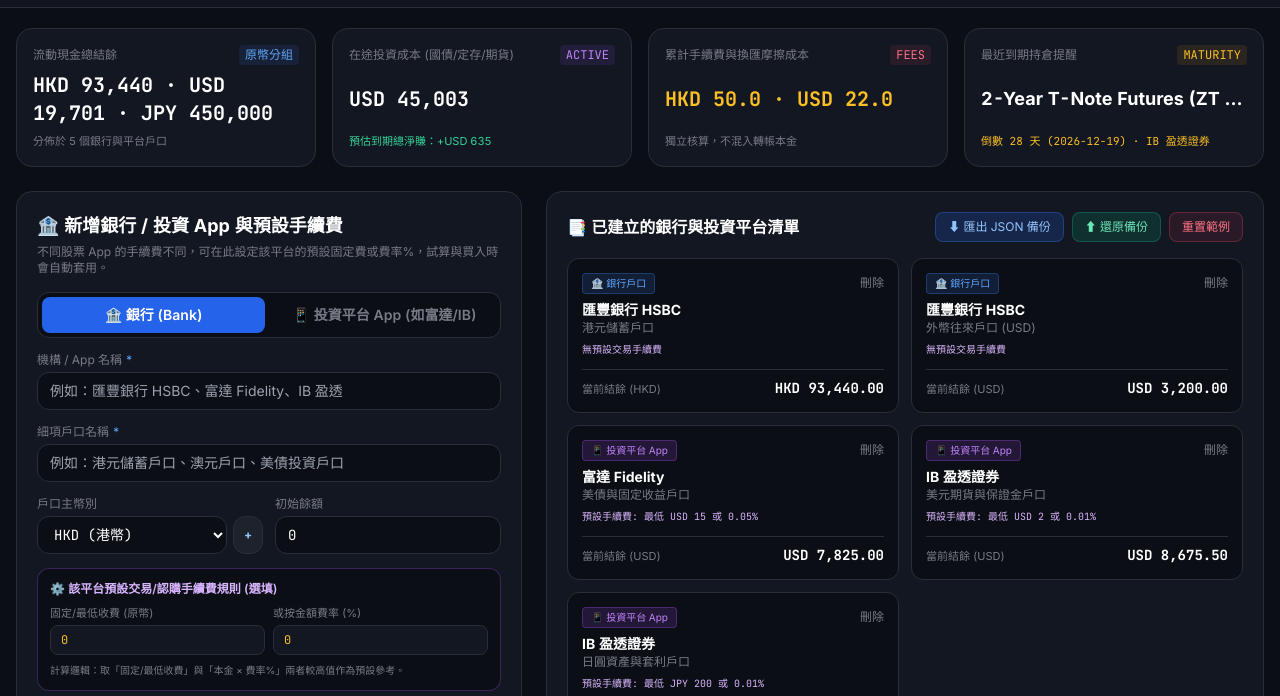
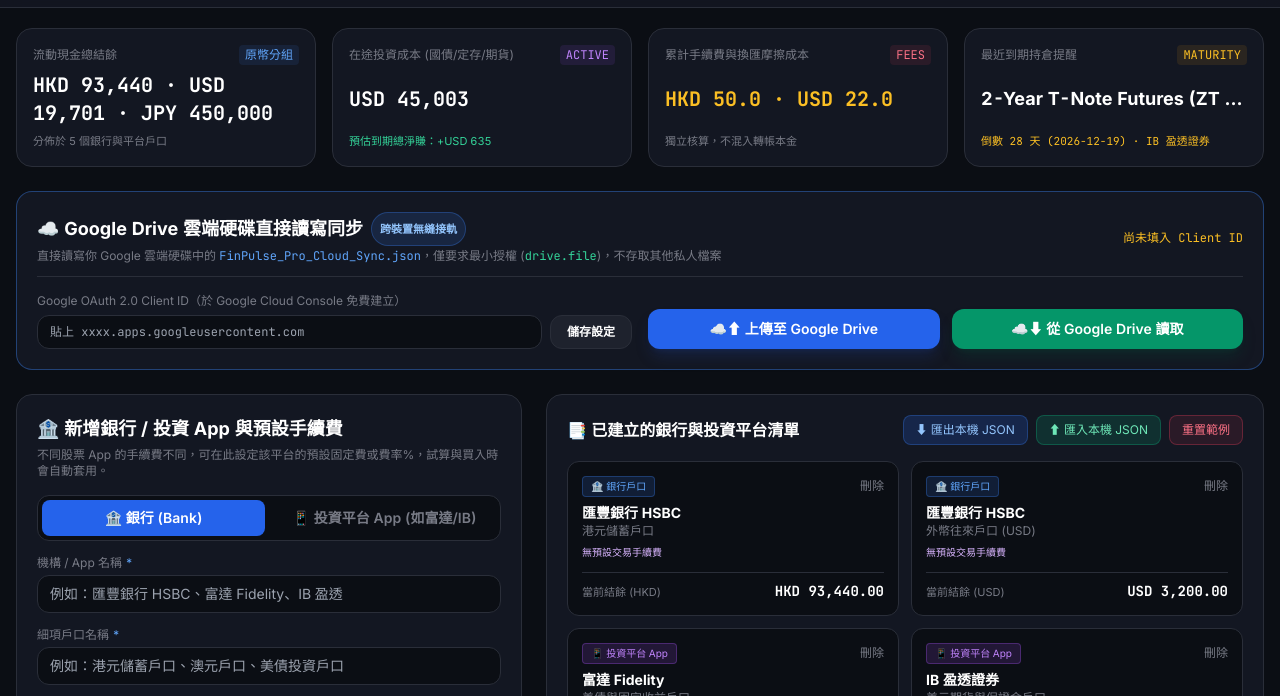
Before and after one commit to erictcc1/finpulse, a plain HTML site: page accounts.html in a window 1280 px wide. Shown: the part 93-789 px from the top of the page. Drawn offline with nearby package versions, Linux system fonts and the light colour scheme.

Commit message:
Update accounts.html
Signed-off-by: erictcc1 <eric.tam999@gmail.com>

```diff
--- a/accounts.html
+++ b/accounts.html
@@ -4,7 +4,7 @@
     <meta charset="UTF-8">
     <meta name="viewport" content="width=device-width, initial-scale=1.0, maximum-scale=1.0, user-scalable=no">
     <meta name="theme-color" content="#0b0e14">
-    <title>平台與手續費設定 · FinPulse Pro</title>
+    <title>平台與雲端同步設定 · FinPulse Pro</title>
     <script src="https://cdn.tailwindcss.com"></script>
     <link rel="preconnect" href="https://fonts.googleapis.com">
     <link rel="preconnect" href="https://fonts.gstatic.com" crossorigin>
@@ -37,6 +37,41 @@
 
     <main class="flex-1 max-w-7xl w-full mx-auto px-3 sm:px-4 pt-5 space-y-6">
         <div id="shared-kpis"></div>
+
+        <!-- Google Drive 雲端硬碟直接讀寫同步專區 -->
+        <section class="bg-terminal-card border border-blue-500/40 rounded-2xl p-4 sm:p-5 space-y-4">
+            <div class="flex flex-wrap items-center justify-between gap-2 pb-3 border-b border-terminal-border">
+                <div>
+                    <h2 class="text-base sm:text-lg font-bold text-white flex items-center gap-2">
+                        <span>☁️ Google Drive 雲端硬碟直接讀寫同步</span>
+                        <span class="text-[11px] px-2 py-0.5 rounded-full bg-blue-500/15 text-blue-300 border border-blue-500/30">跨裝置無縫接軌</span>
+                    </h2>
+                    <p class="text-xs text-terminal-muted mt-0.5">直接讀寫你 Google 雲端硬碟中的 <code class="text-blue-400">FinPulse_Pro_Cloud_Sync.json</code>，僅要求最小授權 (<code class="text-emerald-400">drive.file</code>)，不存取其他私人檔案</p>
+                </div>
+                <div id="page-cloud-sync-badge" class="text-xs font-mono text-amber-400"></div>
+            </div>
+
+            <div class="grid grid-cols-1 lg:grid-cols-12 gap-4 items-end">
+                <div class="lg:col-span-6 space-y-1.5">
+                    <label class="block text-xs text-terminal-muted">Google OAuth 2.0 Client ID（於 Google Cloud Console 免費建立）</label>
+                    <div class="flex gap-2">
+                        <input type="text" id="page-gdrive-client-id" placeholder="貼上 xxxx.apps.googleusercontent.com" class="flex-1 bg-terminal-bg border border-terminal-border rounded-xl px-3 py-2 text-xs font-mono text-white focus:outline-none focus:border-blue-500">
+                        <button type="button" onclick="savePageGDriveClientId()" class="px-4 py-2 rounded-xl bg-terminal-hover hover:bg-blue-600 border border-terminal-border text-xs font-semibold text-white transition shrink-0">
+                            儲存設定
+                        </button>
+                    </div>
+                </div>
+
+                <div class="lg:col-span-6 grid grid-cols-2 gap-3">
+                    <button type="button" onclick="uploadToGoogleDrive()" class="py-2.5 px-4 rounded-xl bg-blue-600 hover:bg-blue-500 text-white font-semibold text-xs sm:text-sm shadow-lg shadow-blue-900/30 transition">
+                        ☁️⬆ 上傳至 Google Drive
+                    </button>
+                    <button type="button" onclick="downloadFromGoogleDrive()" class="py-2.5 px-4 rounded-xl bg-emerald-600 hover:bg-emerald-500 text-white font-semibold text-xs sm:text-sm shadow-lg shadow-emerald-900/30 transition">
+                        ☁️⬇ 從 Google Drive 讀取
+                    </button>
+                </div>
+            </div>
+        </section>
 
         <div class="grid grid-cols-1 lg:grid-cols-12 gap-6">
             <!-- 新增戶口與平台手續費規則表單 -->
@@ -112,10 +147,10 @@
                         <h3 class="text-base font-bold text-white">📑 已建立的銀行與投資平台清單</h3>
                         <div class="flex flex-wrap items-center gap-2">
                             <button onclick="exportBackupJSON()" class="text-xs px-3 py-1.5 rounded-lg bg-blue-600/20 hover:bg-blue-600 text-blue-300 hover:text-white border border-blue-500/30 transition">
-                                ⬇ 匯出 JSON 備份
+                                ⬇ 匯出本機 JSON
                             </button>
                             <label class="cursor-pointer text-xs px-3 py-1.5 rounded-lg bg-emerald-600/20 hover:bg-emerald-600 text-emerald-300 hover:text-white border border-emerald-500/30 transition">
-                                ⬆ 還原備份
+                                ⬆ 匯入本機 JSON
                                 <input type="file" accept=".json" onchange="importBackupJSON(event)" class="hidden">
                             </label>
                             <button onclick="resetToDemoData()" class="text-xs px-3 py-1.5 rounded-lg bg-rose-500/10 hover:bg-rose-500/20 text-rose-400 border border-rose-500/30 transition">
@@ -135,18 +170,25 @@
     <script>
         window.CURRENT_PAGE_ID = 'accounts';
 
-        // Fallback initializer when previewing accounts.html standalone without external app.js
-        if (typeof window.renderSharedChrome !== 'function') {
-            window.currencyRegistry = JSON.parse(localStorage.getItem('currency_registry_v1') || '{"HKD":{"code":"HKD","symbol":"HK$","label":"港幣"},"USD":{"code":"USD","symbol":"US$","label":"美元"},"AUD":{"code":"AUD","symbol":"A$","label":"澳元"},"JPY":{"code":"JPY","symbol":"¥","label":"日圓"}}');
-            window.db = JSON.parse(localStorage.getItem('finpulse_pro_multicurrency_v2') || '{"accounts":[],"cashflows":[],"holdings":[],"simDrafts":[]}');
-            window.getCurrencyDisplayOption = (c) => window.currencyRegistry[c] ? `${c} (${window.currencyRegistry[c].label})` : c;
-            window.getAccountDynamicBalance = (acc) => acc.initialBalance || 0;
-            window.saveDatabase = () => {
-                localStorage.setItem('finpulse_pro_multicurrency_v2', JSON.stringify(window.db));
-                if (typeof window.onPageDataUpdated === 'function') window.onPageDataUpdated();
-            };
-            window.showToast = (msg) => console.log('[FinPulse]', msg);
-            window.renderSharedChrome = () => {};
+        function syncPageCloudBox() {
+            const inp = document.getElementById('page-gdrive-client-id');
+            if (inp && window.gdriveConfig) {
+                inp.value = window.gdriveConfig.clientId || '';
+            }
+            const badge = document.getElementById('page-cloud-sync-badge');
+            if (badge && window.gdriveConfig) {
+                badge.textContent = window.gdriveConfig.lastSyncTime || (window.gdriveConfig.clientId ? '已就緒，可隨時同步' : '尚未填入 Client ID');
+            }
+        }
+
+        function savePageGDriveClientId() {
+            const inp = document.getElementById('page-gdrive-client-id');
+            if (!inp) return;
+            window.gdriveConfig.clientId = inp.value.trim();
+            saveGDriveConfig();
+            renderSharedChrome(window.CURRENT_PAGE_ID);
+            syncPageCloudBox();
+            showToast('已儲存 Google OAuth Client ID！');
         }
 
         function populateAccountCurrencyOptions() {
@@ -281,6 +323,7 @@
         window.onPageDataUpdated = function() {
             populateAccountCurrencyOptions();
             renderAccountsList();
+            syncPageCloudBox();
         };
 
         window.onload = function() {
```
